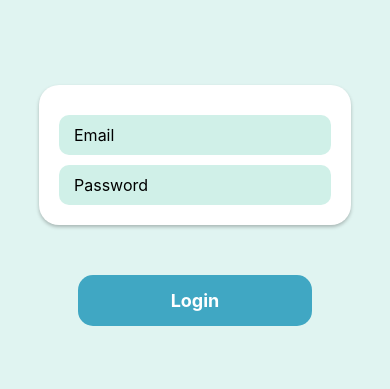
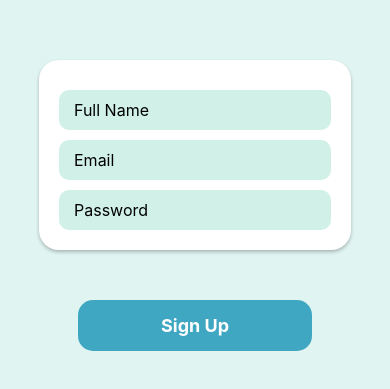
Before and after one commit to aelzein2/EquaPay, a React Native app in the folder EquaPay/: screen / in a window 390 px wide. Shown: the part 217-606 px from the top of the page. Built offline with nearby package versions, Linux system fonts and the light colour scheme; no server answers.

Commit message:
User Registration implemented
User registration implemented. Stores users email and password right now.

```diff
--- a/EquaPay/App.js
+++ b/EquaPay/App.js
@@ -3,6 +3,7 @@ import { StyleSheet, Text, View } from 'react-native';
 import { NavigationContainer } from '@react-navigation/native';
 import { createNativeStackNavigator } from '@react-navigation/native-stack';
 import Login from './screens/Login';
+import Signup from './screens/Signup';
 import HomePage from './screens/HomePage';
 
 const Stack = createNativeStackNavigator();
@@ -10,7 +11,8 @@ const Stack = createNativeStackNavigator();
 export default function App() {
   return (
     <NavigationContainer>
-    <Stack.Navigator>
+      <Stack.Navigator>
+      <Stack.Screen options = {{headerShown : false}} name="Signup" component={Signup} />
       <Stack.Screen options = {{headerShown : false}} name="Login" component={Login} />
       <Stack.Screen name = "Homepage" component={HomePage} />
     </Stack.Navigator>
--- a/EquaPay/firebase.js
+++ b/EquaPay/firebase.js
@@ -1,8 +1,9 @@
-// Import the functions you need from the SDKs you need
 import { initializeApp } from "firebase/app";
-import {initializeAuth, getReactNativePersistence } from 'firebase/auth';
-import { getDatabase } from 'firebase/database';
-import ReactNativeAsyncStorage from '@react-native-async-storage/async-storage';
+import {getAuth} from 'firebase/auth'
+//import {initializeAuth, getReactNativePersistence } from 'firebase/auth'; --> used for presistence login, dont need this now as we are developing
+import {getDatabase} from 'firebase/database'
+//import ReactNativeAsyncStorage from '@react-native-async-storage/async-storage'; --> used for persistance login, dont need this now as we are developing
+
 
  const firebaseConfig = {
    apiKey: "AIzaSyCvP8Eqkqrn4uiG7l4NKydV5F6ghD-1vZ0",
@@ -16,13 +17,14 @@ const firebaseConfig = {
 
  // Initialize Firebase
  const app = initializeApp(firebaseConfig);
-//const analytics = getAnalytics(app);
+ const auth = getAuth(app);
 
-// Initialize Firebase Auth with AsyncStorage Persistence
+ /* Initialize Firebase Auth with AsyncStorage Persistence
 const auth = initializeAuth(app, {
     persistence: getReactNativePersistence(ReactNativeAsyncStorage)
-});
+  }); */
 
  const database = getDatabase(app);
 
-export { auth, database };
+
+ export {auth, database}
--- a/EquaPay/package.json
+++ b/EquaPay/package.json
@@ -10,6 +10,7 @@
   },
   "dependencies": {
     "@react-native-async-storage/async-storage": "^1.19.8",
+    "@react-native-community/datetimepicker": "^7.6.2",
     "@react-navigation/native": "^6.1.9",
     "@react-navigation/native-stack": "^6.9.17",
     "expo": "~49.0.15",
@@ -18,7 +19,8 @@
     "react": "18.2.0",
     "react-native": "0.72.6",
     "react-native-safe-area-context": "4.6.3",
-    "react-native-screens": "~3.22.0"
+    "react-native-screens": "~3.22.0",
+    "react-native-vector-icons": "^10.0.2"
   },
   "devDependencies": {
     "@babel/core": "^7.20.0"
--- a/EquaPay/screens/Login.js
+++ b/EquaPay/screens/Login.js
@@ -81,7 +81,11 @@ const Login = () => {
                     <Text style={styles.buttonText}>Login</Text>
                 </TouchableOpacity>
 
-
+                <TouchableOpacity
+                    //onPress={handleLogin}
+                >
+                    <Text style={styles.forgotPasswordText}>Forgot your password?</Text>
+                </TouchableOpacity>
 
             </View>
 
@@ -141,6 +145,13 @@ const styles = StyleSheet.create({
         marginTop: 10,
     },
 
+    forgotPasswordText : {
+        color: '#40a7c3', // You can adjust the color
+        marginTop: 20,
+        fontSize: 16,
+    },
+
+
     buttonOutline: {
         backgroundColor: 'white',
         borderColor: '#40a7c3', // Light blue border
--- /dev/null
+++ b/EquaPay/screens/Signup.js
@@ -0,0 +1,141 @@
+// Imports necessary libraries and components
+import React, {useEffect, useState } from 'react';
+import { useNavigation } from '@react-navigation/native' // used to navigate between screens
+import { auth } from '../firebase' // used for authentication
+import { createUserWithEmailAndPassword, onAuthStateChanged } from 'firebase/auth' // used for authentication
+
+import {
+    StyleSheet,
+    Text,
+    View,
+    TextInput,
+    TouchableOpacity,
+    KeyboardAvoidingView,
+    Dimensions,
+}
+    from 'react-native';
+
+
+const { width } = Dimensions.get('window');
+
+const Signup = () => {
+
+  const [fullName, setFullName] = useState('');
+  const [email, setEmail] = useState('');
+  const [password, setPassword] = useState('');
+  const navigation = useNavigation(); // used to navigate between screens
+
+    useEffect(() => {
+    const unsubscribe = onAuthStateChanged(auth, user => {
+        if (user) {
+            navigation.navigate("Homepage") // when logged in, navigate to the homepage
+        }
+    }
+    )
+    return unsubscribe //leaves the listener so it stops executing or checking if its logged in. this just makes sure that logged in is checked once
+    }, [])
+
+
+
+  const handleSignup = () => {
+    createUserWithEmailAndPassword(auth, email, password) // sign in with email and password
+    .then((userCredentials) => {
+
+        const user = userCredentials.user; // after signing in, assign the user to the userCredential
+        console.log("User has signed up! Details are: " , user)
+    })
+    .catch(error => alert(error.message))
+  };
+
+  return (
+    <KeyboardAvoidingView style={styles.container} behavior="padding">
+      <View style={styles.inputContainer}>
+      <TextInput
+          placeholder="Full Name"
+          value={fullName}
+          onChangeText={setFullName}
+          style={styles.input}
+        />
+
+        <TextInput
+          placeholder="Email"
+          value={email}
+          onChangeText={setEmail}
+          style={styles.input}
+          keyboardType="email-address"
+        />
+        <TextInput
+          placeholder="Password"
+          value={password}
+          onChangeText={setPassword}
+          style={styles.input}
+          secureTextEntry
+        />
+
+
+      </View>
+
+      <View style={styles.buttonContainer}>
+        <TouchableOpacity onPress={handleSignup} style={styles.button}>
+          <Text style={styles.buttonText}>Sign Up</Text>
+        </TouchableOpacity>
+      </View>
+    </KeyboardAvoidingView>
+  );
+};
+
+export default Signup;
+
+const styles = StyleSheet.create({
+
+  container: {
+    flex: 1,
+    justifyContent: 'center',
+    alignItems: 'center',
+    backgroundColor: '#e0f4f1',
+  },
+
+  inputContainer: {
+    width: width * 0.8,
+    backgroundColor: '#ffffff',
+    borderRadius: 20,
+    shadowColor: '#000',
+    shadowOffset: { width: 0, height: 2 },
+    shadowOpacity: 0.25,
+    shadowRadius: 3.84,
+    elevation: 5,
+    padding: 20,
+  },
+
+  input: {
+    backgroundColor: '#d0f0e8',
+    paddingHorizontal: 15,
+    paddingVertical: 10,
+    borderRadius: 10,
+    marginTop: 10,
+    fontSize: 16,
+  },
+
+  buttonContainer: {
+    width: width * 0.6,
+    justifyContent: 'center',
+    alignItems: 'center',
+    marginTop: 40,
+  },
+
+  button: {
+    backgroundColor: '#40a7c3',
+    width: '100%',
+    padding: 15,
+    borderRadius: 15,
+    alignItems: 'center',
+    marginTop: 10,
+  },
+
+  buttonText: {
+    color: 'white',
+    fontWeight: 'bold',
+    fontSize: 18,
+  },
+
+});
```
Also changed, not shown: 1 other file (tests, documents, lock files or other folders). Lines whose indentation alone changed are shown as unchanged.
